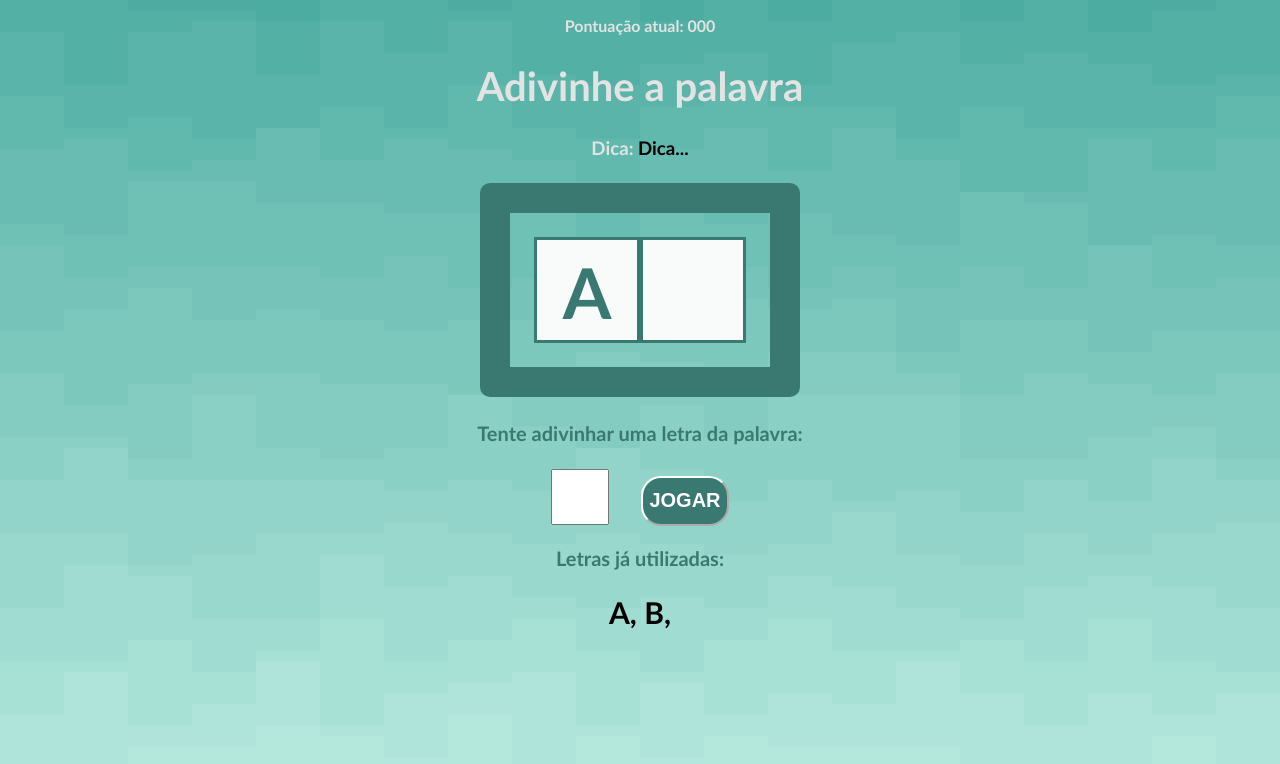
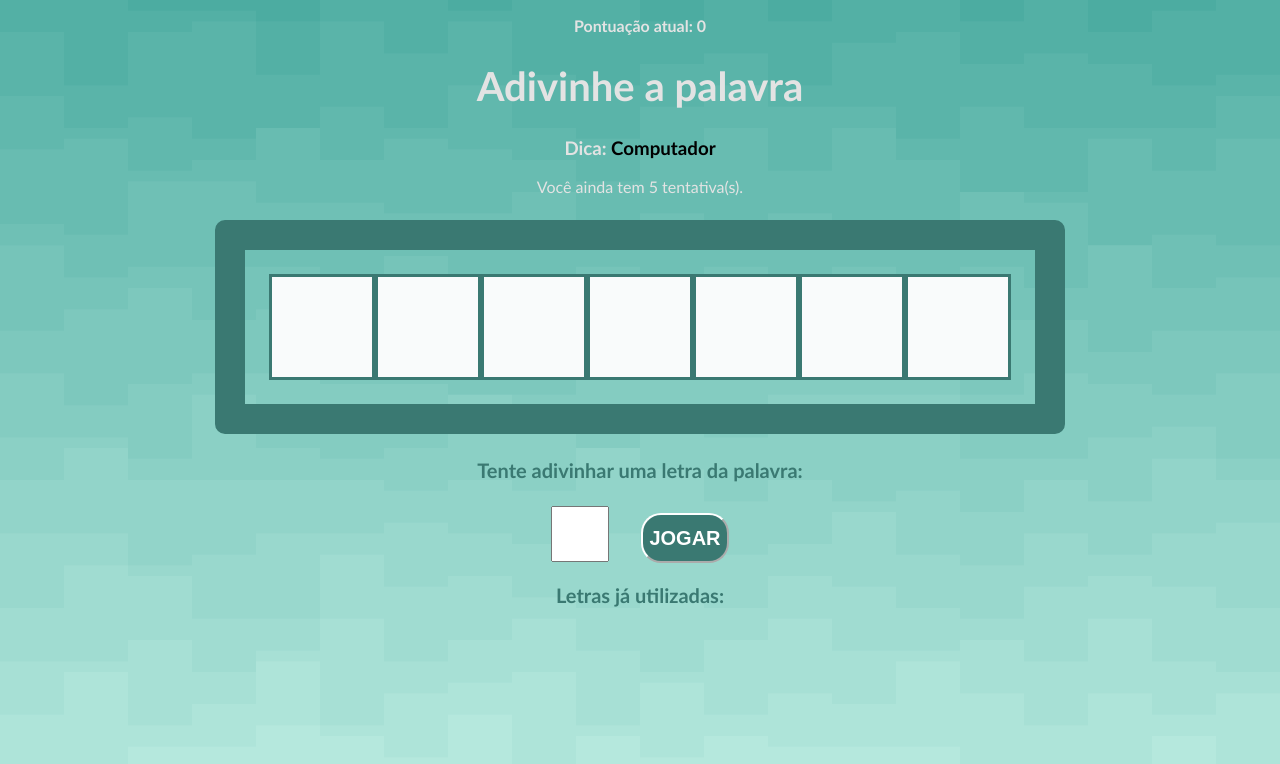
Before and after one commit to jennifermedeiross/secret-word, a React (Create React App) app: page / in a window 1280 px wide. Both pictures are taken after a click on the button "COMEÇAR O JOGO". Shown: the top 764 px of the page. Built offline with nearby package versions, Linux system fonts and the light colour scheme.

Commit message:
Consumindo states do jogo

```diff
--- a/src/App.js
+++ b/src/App.js
@@ -25,6 +25,11 @@
   const [pickedWord, setPickedWord] = useState("")
   const [pickedCategory, setPickedCategory] = useState("")
   const [letters, setLetters] = useState([])
+
+  const [guessedLetters, setGuessedLetters] = useState([])
+  const [wrongLetters, setWrongLetters] = useState([])
+  const [guesses, setGuesses] = useState(5)
+  const [score, setScore] = useState(0)
 
   const pickWordAndCategory = () => {
     const categories = Object.keys(words)
@@ -58,7 +63,18 @@
   return (
     <div className="App">
       {gameStage === 'start' && <StartScreen startGame={startGame}/>}
-      {gameStage === 'game' && <Game verifyLetter={verifyLetter}/>}
+      {gameStage === 'game' &&
+        <Game
+          verifyLetter={verifyLetter}
+          pickedWord={pickedWord}
+          pickedCategory={pickedCategory}
+          letters={letters}
+          guessedLetters={guessedLetters}
+          wrongLetters={wrongLetters}
+          guesses={guesses}
+          score={score}
+
+        />}
       {gameStage === 'end' && <GameOver retry={retry}/>}
     </div>
   );
--- a/src/components/Game/Game.css
+++ b/src/components/Game/Game.css
@@ -9,6 +9,7 @@
 .tip span {
   color: #000000;
   font-weight: bold;
+  text-transform: capitalize;
 }
 
 .wordContainer {
--- a/src/components/Game/index.js
+++ b/src/components/Game/index.js
@@ -1,19 +1,35 @@
 import './Game.css';
 
-export const Game = ({ verifyLetter }) => {
+export const Game = ({
+  verifyLetter,
+  pickedCategory,
+  pickedWord,
+  letters,
+  guessedLetters,
+  wrongLetters,
+  guesses,
+  score
+}) => {
   return (
     <div className='game'>
       <p className='points'>
-        <span>Pontuação atual: 000</span>
+        <span>Pontuação atual: {score}</span>
       </p>
       <h1>Adivinhe a palavra</h1>
       <h3 className='tip'>
-        Dica: <span>Dica...</span>
+        Dica: <span>{pickedCategory}</span>
       </h3>
-
-      <div className='wordContainer'>
-        <span className='letter'>A</span>
-        <span className='blankSquare'></span>
+      <p>Você ainda tem {guesses} tentativa(s).</p>
+      <div className="wordContainer">
+        {letters.map((letter, i) =>
+          guessedLetters.includes(letter) ? (
+            <span className="letter" key={i}>
+              {letter}
+            </span>
+          ) : (
+            <span key={i} className="blankSquare"></span>
+          )
+        )}
       </div>
       <div className='letterContainer'>
         <p>Tente adivinhar uma letra da palavra:</p>
@@ -25,8 +41,9 @@
 
       <div className="wrongLetterContainer">
         <p>Letras já utilizadas:</p>
-        <span>a, </span>
-        <span>b, </span>
+        {wrongLetters.map((wrongLetter, i) => (
+          <span key={i}> {wrongLetter} |</span>
+        ))}
       </div>
     </div>
   )
```
